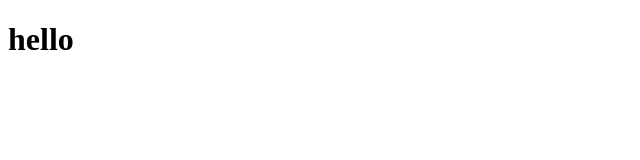
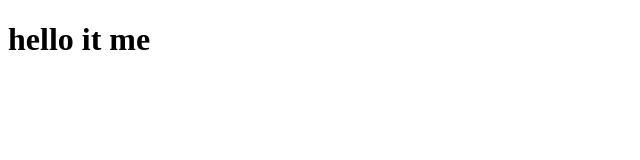
Before and after one commit to LindaCebe/weekseven.github.io, a plain HTML site: page index.html in a window 1280 px wide. Shown: the whole page, without its empty margins (0-640 px from the left). Drawn offline with Linux system fonts and the light colour scheme.

Commit message:
index page altered

```diff
--- a/index.html
+++ b/index.html
@@ -5,7 +5,7 @@
 
 </head>
 <body>
-<h1>hello</h1>
+<h1>hello it me</h1>
 
 </body>
 </html>
```
